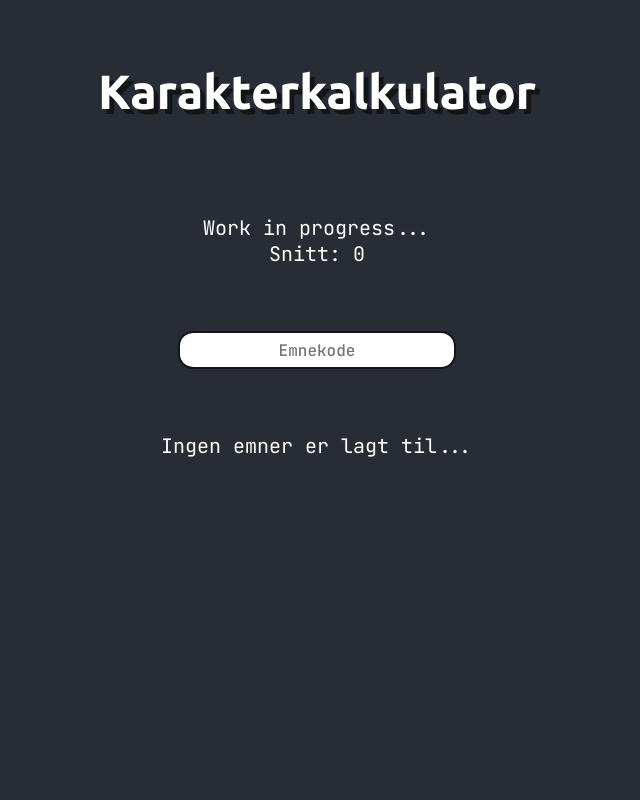
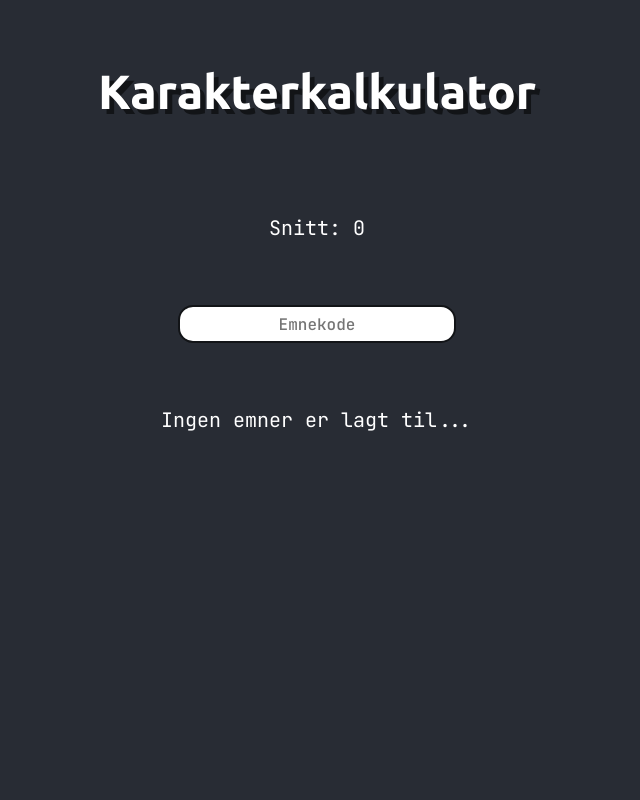
Before and after one commit to havardnyboe/karakterkalkulator, a React (Create React App) app: page / in a window 1280 px wide. Shown: the top 800 px of the page, without its empty margins (323-963 px from the left). Built offline with nearby package versions, Linux system fonts and the light colour scheme.

Commit message:
clean up

```diff
--- a/src/App.jsx
+++ b/src/App.jsx
@@ -59,7 +59,6 @@ export default function App() {
   return (
     <div className={style.app}>
       <h1 className={style.heading}>Karakterkalkulator</h1>
-      <code>Work in progress...</code>
       <code>Snitt: {0.0}</code>
       <input
         type="text"
```
Also changed, not shown: 1 other file (tests, documents, lock files or other folders).
